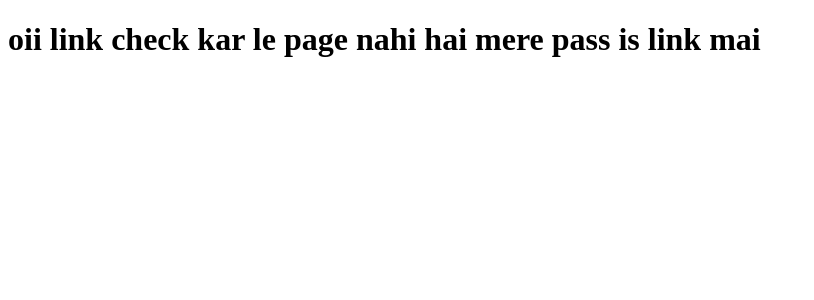
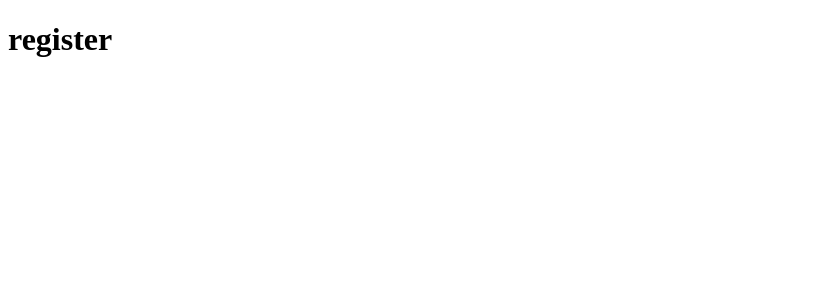
Before and after one commit to Mr-BlackHat-lab/nextjs16, a Next.js app: page /register in a window 1280 px wide. Before the commit this address had no page. Shown: the top 300 px of the page, without its empty margins (0-814 px from the left). Built offline with nearby package versions, Linux system fonts and the light colour scheme.

Commit message:
route grouping

```diff
--- /dev/null
+++ b/src/app/(auth)/register/page.tsx
@@ -0,0 +1,7 @@
+export default function register() {
+  return (
+    <>
+    <h1>register</h1>
+    </>
+  )
+}
```
Also changed, not shown: src/app/(auth)/forgot-password/page.tsx (added, +7 -0 lines), src/app/(auth)/login/page.tsx (added, +7 -0 lines).
